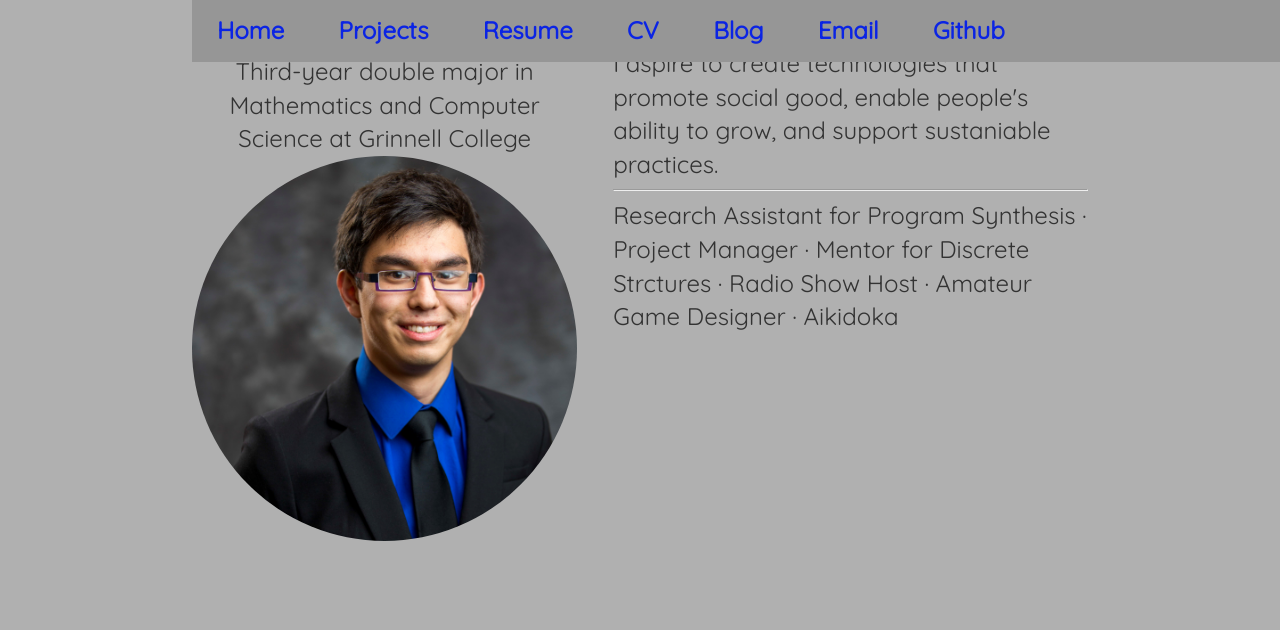
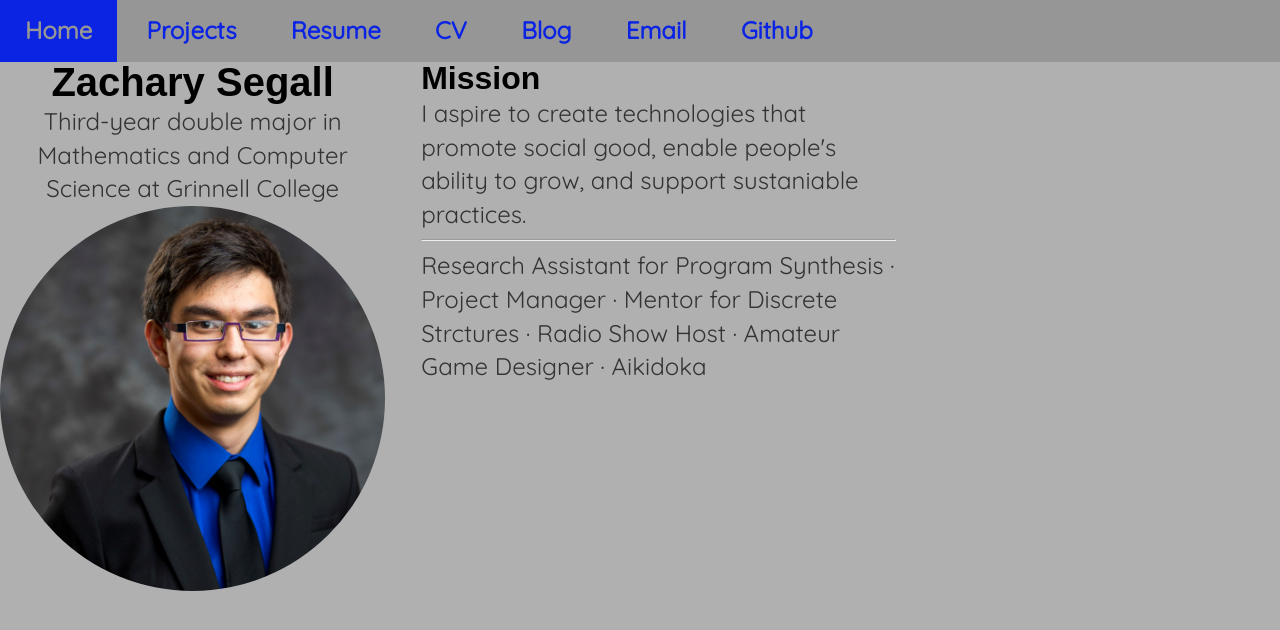
Before and after one commit to ZHHSegall/zhhsegall.github.io, a Jekyll site: the page built from index.html, in a window 1280 px wide. Shown: the top 630 px of the page. Built offline with Jekyll 4.4.1, drawn with Linux system fonts in a browser that asks for light colours.

Commit message:
Move blurb below nav bar

```diff
--- a/css/main.css
+++ b/css/main.css
@@ -1,7 +1,10 @@
 body {
-    margin: 10px auto 60px;
+    margin: 60px auto 60px;
+    background-color: #B0B0B0;
+}
+
+.blurb{
     width: 70%;
-    background-color: #B0B0B0;
 }
 
 nav ul{
```
